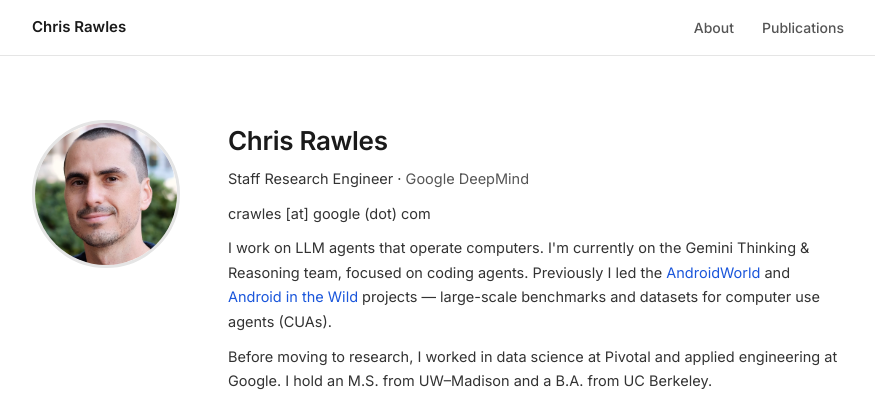
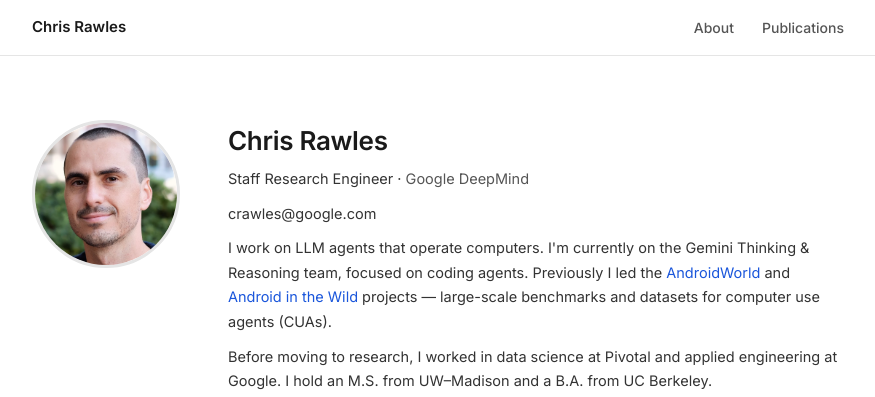
Before and after one commit to crawles/crawles.github.io, a Jekyll site: the page built from index.html, in a window 1280 px wide. Shown: the top 397 px of the page, without its empty margins (202-1077 px from the left). Built offline with Jekyll 4.4.1, drawn with Linux system fonts in a browser that asks for light colours.

Commit message:
Use CSS data-attribute trick for email obfuscation
Email assembled via ::before pseudo-element from data-user/data-domain
attributes — address never appears in DOM source, copy-paste works.

https://claude.ai/code/session_01JgXp7sY7BewybbQ11cLoNh

```diff
--- a/css/main.scss
+++ b/css/main.scss
@@ -188,6 +188,7 @@ a {
   font-size: 13px;
   color: var(--text-light);
   margin-bottom: 20px;
+  [data-user]::before { content: attr(data-user) "@" attr(data-domain); }
 }
 
 /* ============================================================
--- a/index.html
+++ b/index.html
@@ -11,7 +11,7 @@ title: Home
     <div class="bio-text">
       <h1>Chris Rawles</h1>
       <p class="bio-title">Staff Research Engineer &middot; <a href="https://deepmind.google">Google DeepMind</a></p>
-      <p class="bio-email">crawles [at] google (dot) com</p>
+      <p class="bio-email"><span data-user="crawles" data-domain="google.com"></span></p>
       <p>
         I work on LLM agents that operate computers. I'm currently on the Gemini Thinking &amp; Reasoning team,
         focused on coding agents. Previously I led the
```
